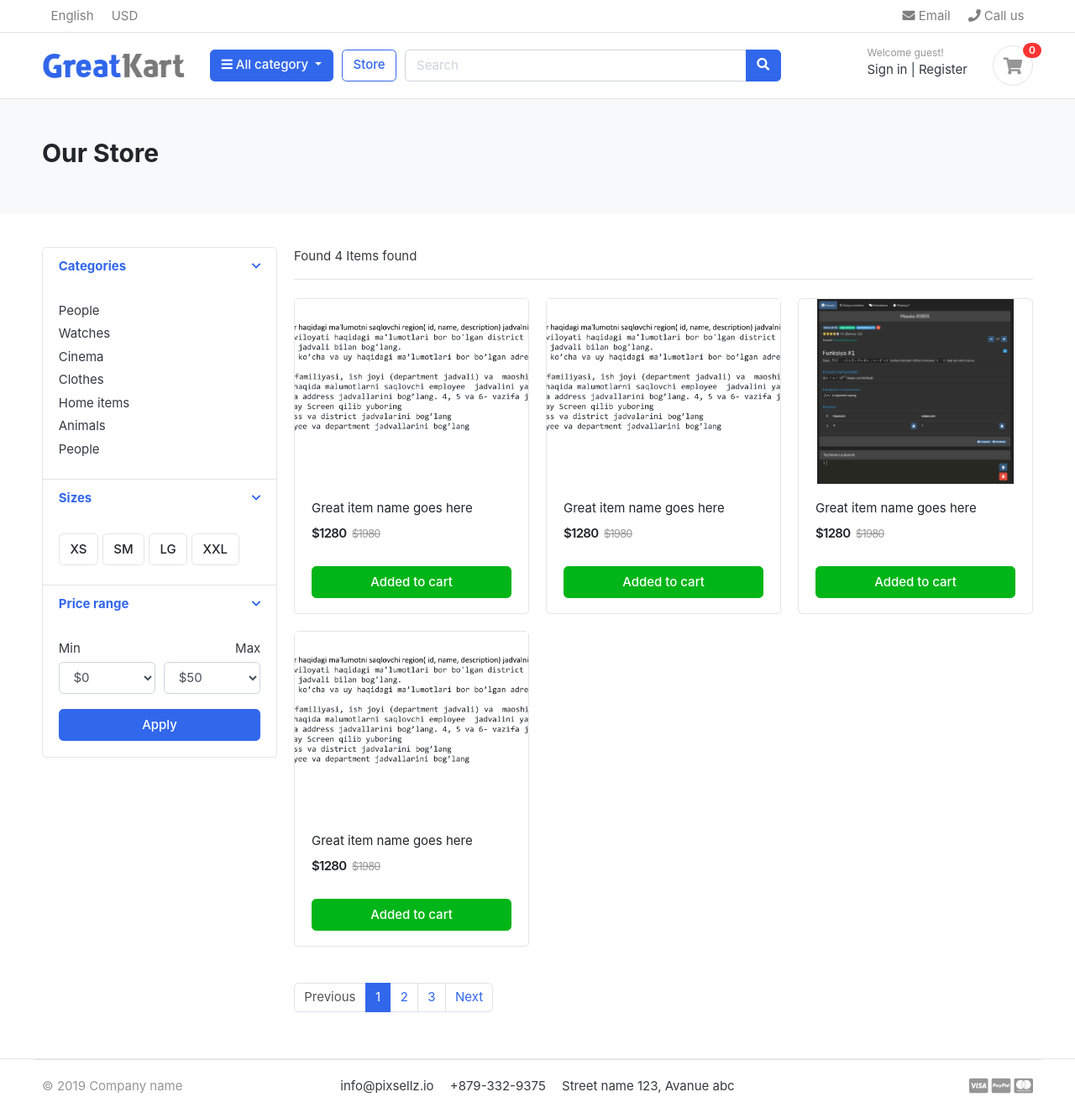
After one commit to UPTUZOVER/ecommerce009, a Django app: page /store/ in a window 1280 px wide. The commit adds this page. Shown: the whole page at 84% size. Run offline with Django 5.2, Linux system fonts and the light colour scheme; data comes from the database, SQL or seed files in the repository; both versions use the stored data as it was after the commit; some libraries are stand-ins or nearby versions; some web fonts are replaced.

Commit message:
first commit

```diff
--- a/ecommerce009/settings.py
+++ b/ecommerce009/settings.py
@@ -49,6 +49,8 @@ TEMPLATES = [
     },
 ]
 
+
+
 WSGI_APPLICATION = 'ecommerce009.wsgi.application'
 
 AUTH_USER_MODEL = 'accounts.Account'
@@ -89,6 +91,7 @@ STATICFILES_DIRS = [
     str(BASE_DIR / 'ecommerce009/static'),
 ]
 
+
 MEDIA_URL = '/media/'
 MEDIA_ROOT = str(BASE_DIR / 'media')
 
--- a/ecommerce009/urls.py
+++ b/ecommerce009/urls.py
@@ -1,27 +1,12 @@
-"""
-URL configuration for ecommerce009 project.
-
-The `urlpatterns` list routes URLs to views. For more information please see:
-    https://docs.djangoproject.com/en/5.0/topics/http/urls/
-Examples:
-Function views
-    1. Add an import:  from my_app import views
-    2. Add a URL to urlpatterns:  path('', views.home, name='home')
-Class-based views
-    1. Add an import:  from other_app.views import Home
-    2. Add a URL to urlpatterns:  path('', Home.as_view(), name='home')
-Including another URLconf
-    1. Import the include() function: from django.urls import include, path
-    2. Add a URL to urlpatterns:  path('blog/', include('blog.urls'))
-"""
 from django.contrib import admin
 from django.urls import path, include
 from . import views
 from django.conf.urls.static import static
 from django.conf import settings
-
+from store import urls
 
 urlpatterns = [
     path('admin/', admin.site.urls),
     path('', views.home, name='home'),
+    path('store/', include('store.urls'))
 ] + static(settings.MEDIA_URL, document_root=settings.MEDIA_ROOT)
--- /dev/null
+++ b/store/urls.py
@@ -0,0 +1,7 @@
+from django.urls import path
+
+from . import views
+urlpatterns = [
+    path('', views.store, name='store'),
+    path("<slug:category_slug>/", views.store, name='products_by_category')
+]
--- a/store/views.py
+++ b/store/views.py
@@ -1,3 +1,13 @@
 from django.shortcuts import render
+from .models import *
+def store(request, category_slug=None):
+    categories = None
+    products = None
 
-# Create your views here.
+    products = Product.objects.all().filter(is_available=True)
+    product_count = products.count()
+    context = {
+        "products": products,
+        'product_count': product_count
+    }
+    return render(request,'store/store.html', context)
--- /dev/null
+++ b/templates/store/store.html
@@ -0,0 +1,175 @@
+{% extends 'base.html' %}
+{% load static %}
+
+{% block content %}
+
+<!-- ========================= SECTION PAGETOP ========================= -->
+<section class="section-pagetop bg">
+<div class="container">
+	<h2 class="title-page">Our Store</h2>
+
+</div> <!-- container //  -->
+</section>
+
+<!-- ========================= SECTION CONTENT ========================= -->
+<section class="section-content padding-y">
+<div class="container">
+
+<div class="row">
+	<aside class="col-md-3">
+
+<div class="card">
+	<article class="filter-group">
+		<header class="card-header">
+			<a href="#" data-toggle="collapse" data-target="#collapse_1" aria-expanded="true" class="">
+				<i class="icon-control fa fa-chevron-down"></i>
+				<h6 class="title">Categories</h6>
+			</a>
+		</header>
+		<div class="filter-content collapse show" id="collapse_1" style="">
+			<div class="card-body">
+
+				<ul class="list-menu">
+				<li><a href="#">People  </a></li>
+				<li><a href="#">Watches </a></li>
+				<li><a href="#">Cinema  </a></li>
+				<li><a href="#">Clothes  </a></li>
+				<li><a href="#">Home items </a></li>
+				<li><a href="#">Animals</a></li>
+				<li><a href="#">People </a></li>
+				</ul>
+
+			</div> <!-- card-body.// -->
+		</div>
+	</article> <!-- filter-group  .// -->
+	<article class="filter-group">
+		<header class="card-header">
+			<a href="#" data-toggle="collapse" data-target="#collapse_4" aria-expanded="true" class="">
+				<i class="icon-control fa fa-chevron-down"></i>
+				<h6 class="title">Sizes </h6>
+			</a>
+		</header>
+		<div class="filter-content collapse show" id="collapse_4" style="">
+			<div class="card-body">
+			  <label class="checkbox-btn">
+			    <input type="checkbox">
+			    <span class="btn btn-light"> XS </span>
+			  </label>
+
+			  <label class="checkbox-btn">
+			    <input type="checkbox">
+			    <span class="btn btn-light"> SM </span>
+			  </label>
+
+			  <label class="checkbox-btn">
+			    <input type="checkbox">
+			    <span class="btn btn-light"> LG </span>
+			  </label>
+
+			  <label class="checkbox-btn">
+			    <input type="checkbox">
+			    <span class="btn btn-light"> XXL </span>
+			  </label>
+		</div><!-- card-body.// -->
+		</div>
+	</article> <!-- filter-group .// -->
+
+	<article class="filter-group">
+		<header class="card-header">
+			<a href="#" data-toggle="collapse" data-target="#collapse_3" aria-expanded="true" class="">
+				<i class="icon-control fa fa-chevron-down"></i>
+				<h6 class="title">Price range </h6>
+			</a>
+		</header>
+		<div class="filter-content collapse show" id="collapse_3" style="">
+			<div class="card-body">
+
+				<div class="form-row">
+				<div class="form-group col-md-6">
+				  <label>Min</label>
+				  <!-- <input class="form-control" placeholder="$0" type="number"> -->
+				  	<select class="mr-2 form-control">
+						<option value="0">$0</option>
+						<option value="50">$50</option>
+						<option value="100">$100</option>
+						<option value="150">$150</option>
+						<option value="200">$200</option>
+						<option value="500">$500</option>
+						<option value="1000">$1000</option>
+					</select>
+				</div>
+				<div class="form-group text-right col-md-6">
+				  <label>Max</label>
+				  	<select class="mr-2 form-control">
+						<option value="50">$50</option>
+						<option value="100">$100</option>
+						<option value="150">$150</option>
+						<option value="200">$200</option>
+						<option value="500">$500</option>
+						<option value="1000">$1000</option>
+						<option value="2000">$2000+</option>
+					</select>
+				</div>
+				</div> <!-- form-row.// -->
+				<button class="btn btn-block btn-primary">Apply</button>
+			</div><!-- card-body.// -->
+		</div>
+	</article> <!-- filter-group .// -->
+
+</div> <!-- card.// -->
+
+	</aside> <!-- col.// -->
+	<main class="col-md-9">
+
+<header class="border-bottom mb-4 pb-3">
+		<div class="form-inline">
+			<span class="mr-md-auto">Found {{ product_count }} Items found </span>
+
+		</div>
+</header><!-- sect-heading -->
+
+<div class="row">
+    {% for product in products %}
+	<div class="col-md-4">
+		<figure class="card card-product-grid">
+			<div class="img-wrap">
+
+				<img src="{{ product.image.url }}">
+
+			</div> <!-- img-wrap.// -->
+			<figcaption class="info-wrap">
+				<div class="fix-height">
+					<a href="./product-detail.html" class="title">Great item name goes here</a>
+					<div class="price-wrap mt-2">
+						<span class="price">$1280</span>
+						<del class="price-old">$1980</del>
+					</div> <!-- price-wrap.// -->
+				</div>
+				<a href="#" class="btn btn-block btn-success">Added to cart </a>
+			</figcaption>
+		</figure>
+	</div> <!-- col.// -->
+    {% endfor %}
+</div> <!-- row end.// -->
+
+
+<nav class="mt-4" aria-label="Page navigation sample">
+  <ul class="pagination">
+    <li class="page-item disabled"><a class="page-link" href="#">Previous</a></li>
+    <li class="page-item active"><a class="page-link" href="#">1</a></li>
+    <li class="page-item"><a class="page-link" href="#">2</a></li>
+    <li class="page-item"><a class="page-link" href="#">3</a></li>
+    <li class="page-item"><a class="page-link" href="#">Next</a></li>
+  </ul>
+</nav>
+
+	</main> <!-- col.// -->
+
+</div>
+
+</div> <!-- container .//  -->
+</section>
+<!-- ========================= SECTION CONTENT END// ========================= -->
+
+
+{% endblock %}
```
Also changed, not shown: ecommerce009/views.py (+7 -2 lines), templates/home.html (+5 -66 lines), db.sqlite3, media/photos/products/Screenshot_from_2024-02-03_11-35-11_QDtlvIK.png (added), media/photos/products/Screenshot_from_2024-02-03_11-35-11_XUqHA7V.png (added), media/photos/products/Screenshot_from_2024-02-03_11-35-11_ygsgB50.png (added), media/photos/products/Screenshot_from_2024-02-05_23-28-32.png (added).
